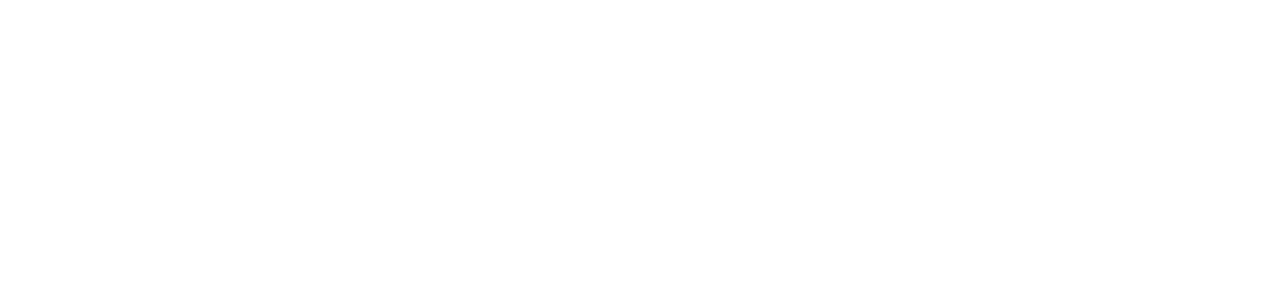
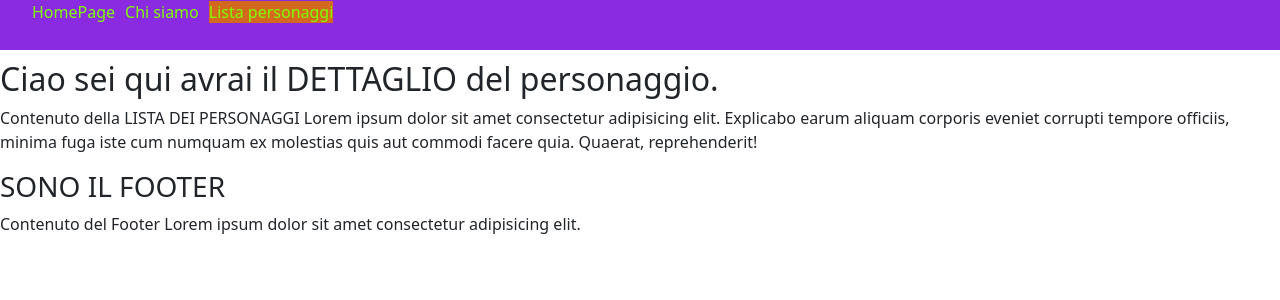
Before and after one commit to pimoGit/lc-react-151, a React (Vite) app: page /personaggi/1 in a window 1280 px wide. Before the commit this address had no page. Shown: the top 300 px of the page. Built offline with nearby package versions, Linux system fonts and the light colour scheme; the HTML template or start-up script is replaced by a standard one.

Commit message:
setup iniziale rotta dinamica dettaglio con pagina base

```diff
--- a/src/App.jsx
+++ b/src/App.jsx
@@ -5,6 +5,7 @@ import { BrowserRouter, Routes, Route } from "react-router-dom";
 import HomePage from "./pages/HomePage";
 import AboutUs from "./pages/AboutUs";
 import Charachters from "./pages/Charachters";
+import CharachterDetail from "./pages/CharachterDetail";
 
 // import del layout di ref
 import DefaultLayout from "./layouts/DefaultLayout";
@@ -17,10 +18,13 @@ function App() {
                 <Route element={<DefaultLayout />}>
                     <Route index element={<HomePage />} />
                     <Route path="/chisiamo" element={<AboutUs />} />
-                    <Route path="/personaggi" element={<Charachters />} />
+                    <Route path="/personaggi" >
+                        <Route index element={<Charachters />} />
+                        <Route path=":id" element={<CharachterDetail />} />
+                    </Route>
                 </Route>
             </Routes>
-        </BrowserRouter>
+        </BrowserRouter >
     )
 }
 
--- /dev/null
+++ b/src/pages/CharachterDetail.jsx
@@ -0,0 +1,15 @@
+// importiamo componente di listato
+function CharachterDetail() {
+
+    return (
+        <>
+            <h2>Ciao sei qui avrai il DETTAGLIO del personaggio.</h2>
+            <p>
+                Contenuto della LISTA DEI PERSONAGGI
+                Lorem ipsum dolor sit amet consectetur adipisicing elit. Explicabo earum aliquam corporis eveniet corrupti tempore officiis, minima fuga iste cum numquam ex molestias quis aut commodi facere quia. Quaerat, reprehenderit!
+            </p>
+        </>
+    )
+}
+
+export default CharachterDetail
```
